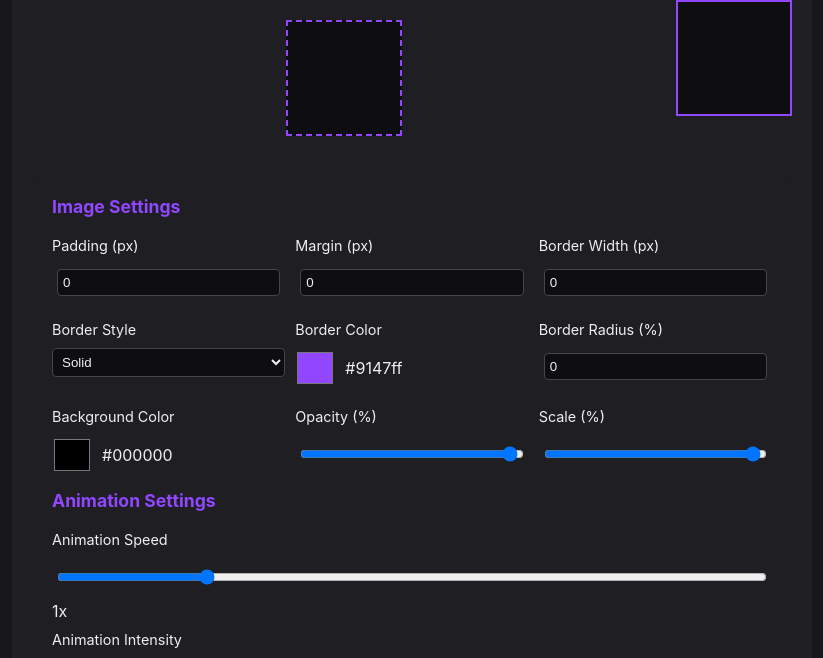
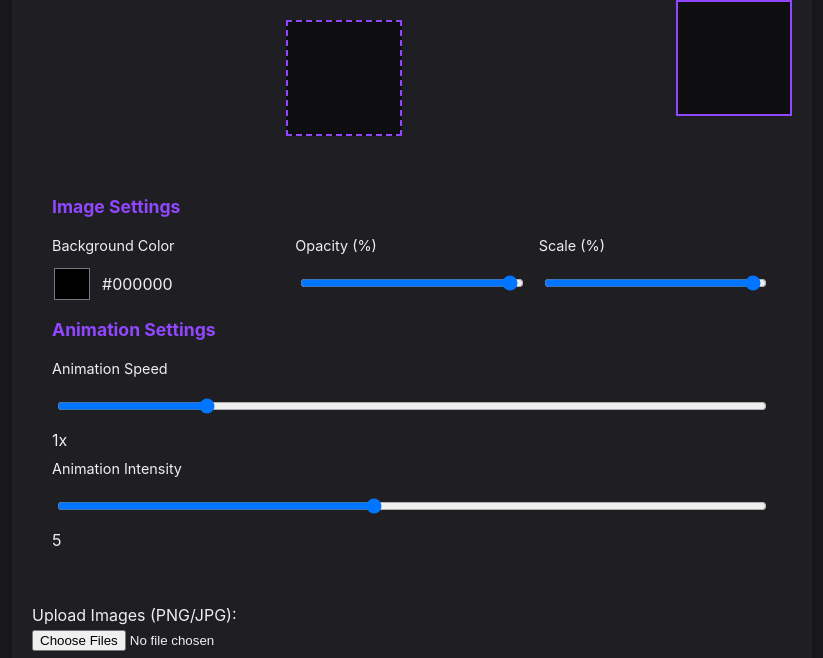
Before and after one commit to websimapi/websim-twitch-gif, a plain HTML site: page index.html in a window 1280 px wide. Shown: the part 122-780 px from the top of the page, without its empty margins (228-1051 px from the left). Drawn offline with Linux system fonts and the light colour scheme; no server answers; a script that the page names is missing.

Commit message:
v2: I still seee the settings i dont want those settings i mentioned they are pointless

```diff
--- a/index.html
+++ b/index.html
@@ -19,37 +19,6 @@
                 <div class="settings-group">
                     <h3>Image Settings</h3>
                     <div class="image-settings">
-                        <div class="setting-item">
-                            <label for="imagePadding">Padding (px)</label>
-                            <input type="number" id="imagePadding" min="0" max="20" value="0">
-                        </div>
-                        <div class="setting-item">
-                            <label for="imageMargin">Margin (px)</label>
-                            <input type="number" id="imageMargin" min="0" max="20" value="0">
-                        </div>
-                        <div class="setting-item">
-                            <label for="borderWidth">Border Width (px)</label>
-                            <input type="number" id="borderWidth" min="0" max="10" value="0">
-                        </div>
-                        <div class="setting-item">
-                            <label for="borderStyle">Border Style</label>
-                            <select id="borderStyle">
-                                <option value="solid">Solid</option>
-                                <option value="dashed">Dashed</option>
-                                <option value="dotted">Dotted</option>
-                            </select>
-                        </div>
-                        <div class="setting-item">
-                            <label>Border Color</label>
-                            <div class="color-picker">
-                                <input type="color" id="borderColor" value="#9147ff">
-                                <span id="borderColorValue">#9147ff</span>
-                            </div>
-                        </div>
-                        <div class="setting-item">
-                            <label for="borderRadius">Border Radius (%)</label>
-                            <input type="number" id="borderRadius" min="0" max="50" value="0">
-                        </div>
                         <div class="setting-item">
                             <label>Background Color</label>
                             <div class="color-picker">
```
